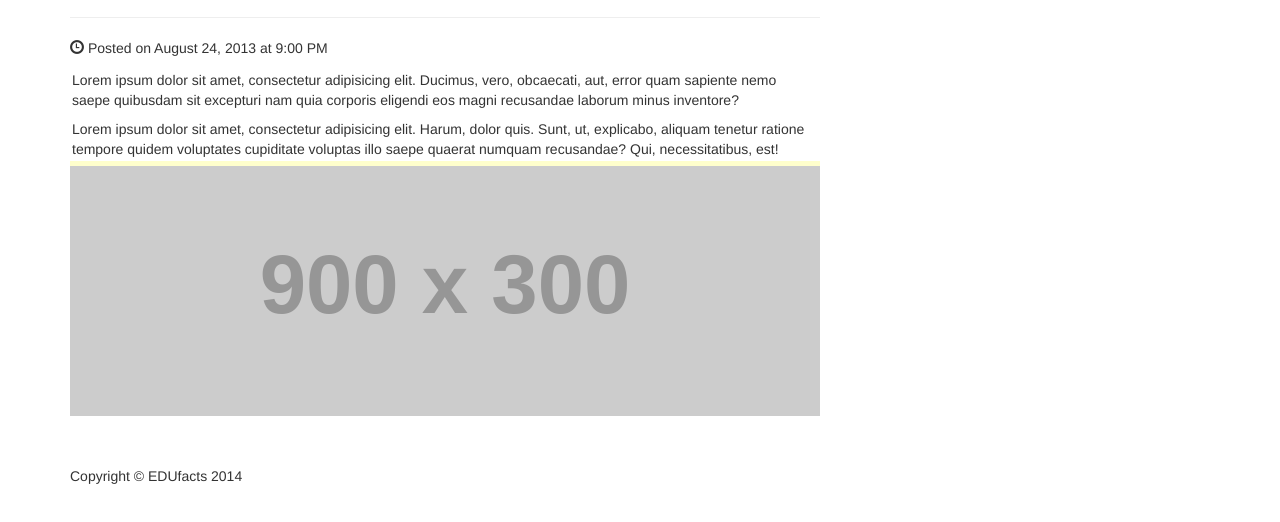
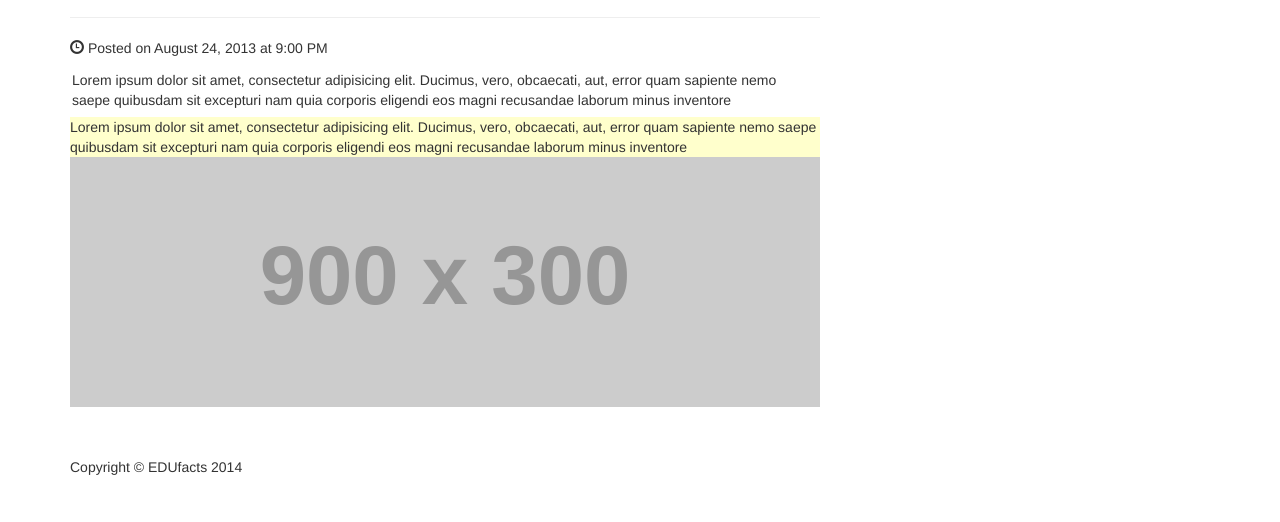
Before and after one commit to dburchard/burchard-SWEDU, a plain HTML site: page index.html in a window 1280 px wide. Shown: the part 172-694 px from the top of the page. Drawn offline with Linux system fonts and the light colour scheme; placeholder pictures from the web are drawn by us.

Commit message:
Mockup is still unfinished. Wireframe ready to start serving from backend.

```diff
--- a/index.html
+++ b/index.html
@@ -109,11 +109,12 @@
 
 					<!-- Post Content -->
 					<div class="editable shared-description">
-						<textarea name="">Lorem ipsum dolor sit amet, consectetur adipisicing elit. Ducimus, vero, obcaecati, aut, error quam sapiente nemo saepe quibusdam sit excepturi nam quia corporis eligendi eos magni recusandae laborum minus inventore?</textarea>
+						<textarea id="comments" placeholder="Type many lines of texts in here and you will see magic stuff">Lorem ipsum dolor sit amet, consectetur adipisicing elit. Ducimus, vero, obcaecati, aut, error quam sapiente nemo saepe quibusdam sit excepturi nam quia corporis eligendi eos magni recusandae laborum minus inventore
+						</textarea>
 					</div>
 
 					<div class="editable private-comment">
-						<textarea name="">Lorem ipsum dolor sit amet, consectetur adipisicing elit. Harum, dolor quis. Sunt, ut, explicabo, aliquam tenetur ratione tempore quidem voluptates cupiditate voluptas illo saepe quaerat numquam recusandae? Qui, necessitatibus, est!</textarea>
+						<div>Lorem ipsum dolor sit amet, consectetur adipisicing elit. Ducimus, vero, obcaecati, aut, error quam sapiente nemo saepe quibusdam sit excepturi nam quia corporis eligendi eos magni recusandae laborum minus inventore<br class="lbr"></div>
 					</div>
 
 					<!-- Preview Image -->
@@ -147,23 +148,37 @@
 
 	<script type="text/javascript" language="JavaScript" charset="utf-8">
 	<!--
-		$( document ).ready(function() {
 
-			$('.editable ').bind( "input", function() {
+        $( document ).ready(function() {
 
+			var txt = $('#comments'),
+			hiddenDiv = $(document.createElement('div')),
+			content = null;
 
+			txt.addClass('noscroll');
+			hiddenDiv.addClass('hiddendiv');
 
-				var txt = $(this),
-					hiddenDiv = $(document.createElement('div')),
-					content = null;
+			$('body').append(hiddenDiv);
 
-				hiddenDiv.addClass('hiddendiv');
+			$('.editable div').bind('click', function() {
+				var current = $(this).html();
+				var newtextarea = $(document.createElement('textarea'));
+				newtextarea.html(current);
+				newtextarea.attr('id',"comments")
+				$(this).parent().html( newtextarea );
+			});
 
-				txt.on( "input", function () {
+			txt.bind('keyup', function(e) {
 
-					alert('eq:');
+				var txt = $(this);
 
-				});
+				content = txt.val();
+
+				content = content.replace(/\n/g, '<br>');
+				content.trim('<br>');
+				hiddenDiv.html(content + '<br class="lbr">');
+
+				txt.css('height', hiddenDiv.height());
 
 			});
 
```
